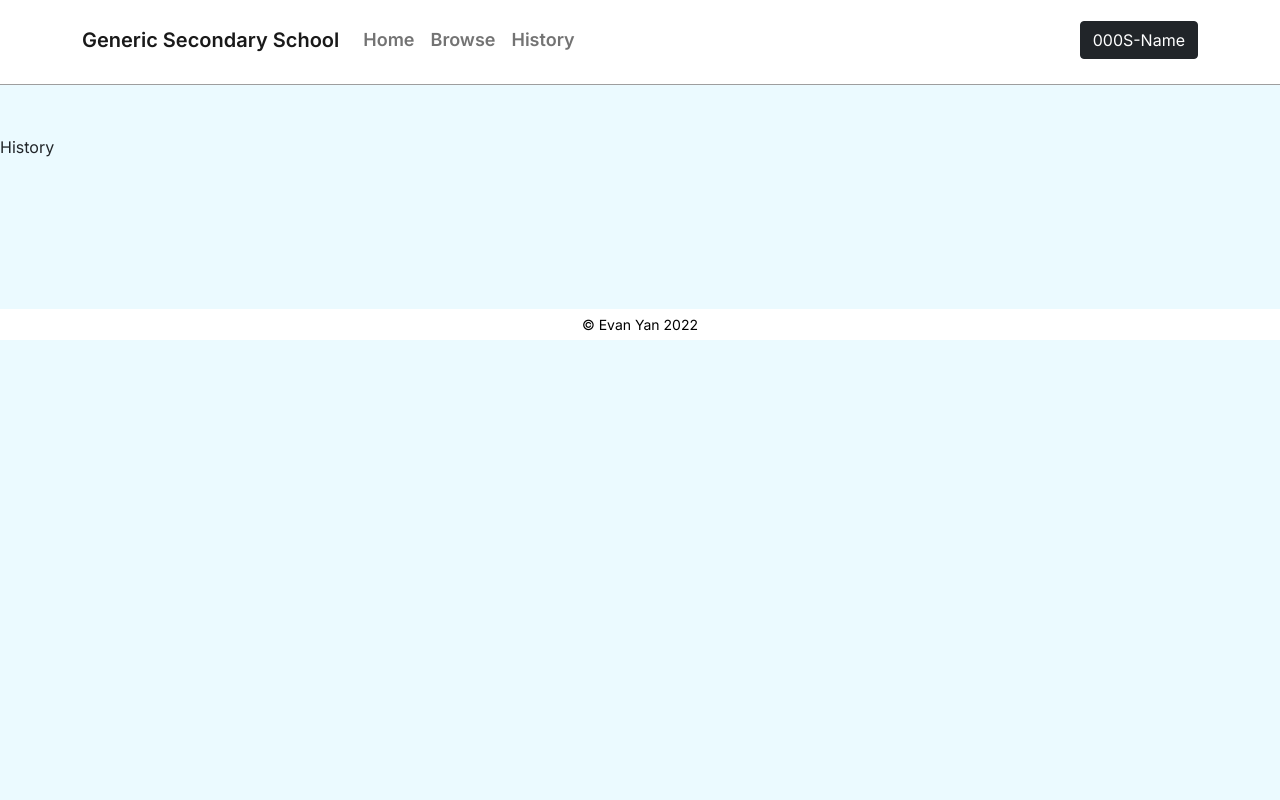
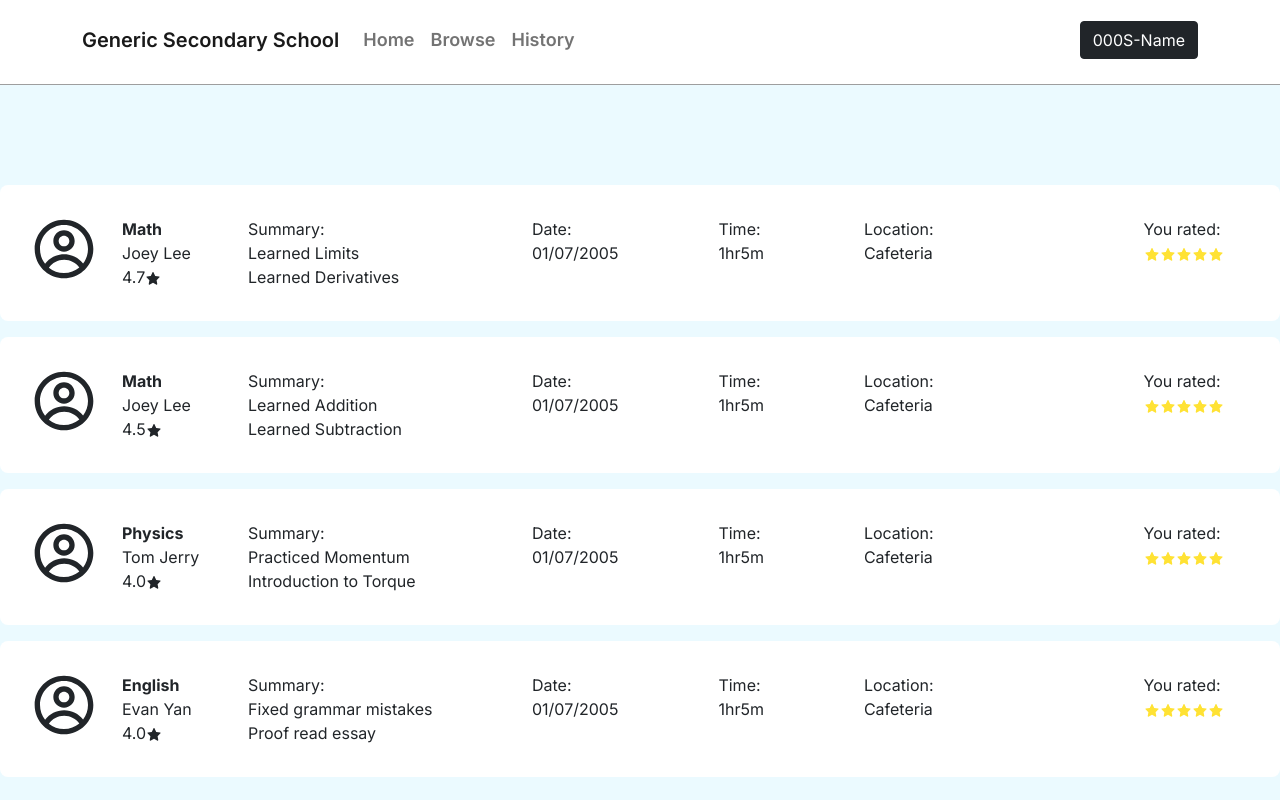
Before and after one commit to evanyans/MySchoolTutor, a React (Create React App) app: page /history in a window 1280 px wide. Shown: the top 800 px of the page. Built offline with nearby package versions, Linux system fonts and the light colour scheme.

Commit message:
final push O_O

```diff
--- a/src/components/Browse.js
+++ b/src/components/Browse.js
@@ -1,15 +1,20 @@
-import React from 'react'
+import React, { useState } from 'react'
 import Button from 'react-bootstrap/Button';
 import Container from 'react-bootstrap/Container';
 import Form from 'react-bootstrap/Form';
 import Nav from 'react-bootstrap/Nav';
 import Navbar from 'react-bootstrap/Navbar';
-import NavDropdown from 'react-bootstrap/NavDropdown';
-import Dropdown from 'react-bootstrap/Dropdown';
 import styled from 'styled-components';
 import { CgProfile } from 'react-icons/cg';
 import { AiFillStar } from 'react-icons/ai';
+import Modal from 'react-bootstrap/Modal';
+import Dropdown from 'react-bootstrap/Dropdown';
+
 const Browse = () => {
+  const [show, setShow] = useState(false);
+
+  const handleClose = () => setShow(false);
+  const handleShow = () => setShow(true);
   return (
     <div>
       <Navbar expand="lg">
@@ -21,52 +26,34 @@ const Browse = () => {
               style={{ maxHeight: '100px' }}
               navbarScroll
             >
-              <Dropdown>
-                <Dropdown.Toggle variant="dark" id="dropdown-basic">
-                  Rating
-                </Dropdown.Toggle>
-
-                <Dropdown.Menu>
-                  <Dropdown.Item href="#/action-1">4.5+</Dropdown.Item>
-                  <Dropdown.Item href="#/action-2">4+</Dropdown.Item>
-                  <Dropdown.Item href="#/action-3">3.5+</Dropdown.Item>
-                </Dropdown.Menu>
-              </Dropdown>
-              <Spacer></Spacer>
-              <Dropdown>
-                <Dropdown.Toggle variant="dark" id="dropdown-basic">
-                  Subject
-                </Dropdown.Toggle>
-
-                <Dropdown.Menu>
-                  <Dropdown.Item href="#/action-1">Math</Dropdown.Item>
-                  <Dropdown.Item href="#/action-2">Physics</Dropdown.Item>
-                  <Dropdown.Item href="#/action-3">Chemistry</Dropdown.Item>
-                  <Dropdown.Item href="#/action-3">English</Dropdown.Item>
-                  <Dropdown.Item href="#/action-3">Biology</Dropdown.Item>
-                </Dropdown.Menu>
-              </Dropdown>
-
+              <h2>Select a subject.</h2>
             </Nav>
-            <Form className="d-flex">
-              <Form.Control
-                type="search"
-                placeholder="Search Subject"
-                className="me-2"
-                aria-label="Search"
-              />
-              <Button variant="outline-success">Search</Button>
-            </Form>
           </Navbar.Collapse>
         </Container>
       </Navbar>
 
       <TutorCards>
-        <Card>
-          <Icon><CgProfile size={64}/></Icon>
+        <Card onClick={handleShow}>
+          <Icon><CgProfile size={64} /></Icon>
           <Personal>
-            <Subject>Physics</Subject>
-            <Body>Evan Yan</Body>
+            <Subject>Math</Subject>
+            <Body>Joey Lee</Body>
+            <Stars>4.7<AiFillStar /></Stars>
+          </Personal>
+          <Subjects>
+            <ul>
+              Subjects:
+              <li>Calculus</li>
+              <li>English</li>
+              <li>Chemistry</li>
+            </ul>
+          </Subjects>
+        </Card>
+        <Card onClick={handleShow}>
+          <Icon><CgProfile size={64} /></Icon>
+          <Personal>
+            <Subject>Chemistry</Subject>
+            <Body>Winnie Pooh</Body>
             <Stars>4.5<AiFillStar /></Stars>
           </Personal>
           <Subjects>
@@ -78,12 +65,12 @@ const Browse = () => {
             </ul>
           </Subjects>
         </Card>
-        <Card>
-          <Icon><CgProfile size={64}/></Icon>
+        <Card onClick={handleShow}>
+          <Icon><CgProfile size={64} /></Icon>
           <Personal>
             <Subject>Physics</Subject>
-            <Body>Evan Yan</Body>
-            <Stars>4.5<AiFillStar /></Stars>
+            <Body>Tom Jerry</Body>
+            <Stars>4.0<AiFillStar /></Stars>
           </Personal>
           <Subjects>
             <ul>
@@ -94,28 +81,12 @@ const Browse = () => {
             </ul>
           </Subjects>
         </Card>
-        <Card>
-          <Icon><CgProfile size={64}/></Icon>
+        <Card onClick={handleShow}>
+          <Icon><CgProfile size={64} /></Icon>
           <Personal>
-            <Subject>Physics</Subject>
+            <Subject>English</Subject>
             <Body>Evan Yan</Body>
-            <Stars>4.5<AiFillStar /></Stars>
-          </Personal>
-          <Subjects>
-            <ul>
-              Subjects:
-              <li>Calculus</li>
-              <li>English</li>
-              <li>Chemistry</li>
-            </ul>
-          </Subjects>
-        </Card>
-        <Card>
-          <Icon><CgProfile size={64}/></Icon>
-          <Personal>
-            <Subject>Physics</Subject>
-            <Body>Evan Yan</Body>
-            <Stars>4.5<AiFillStar /></Stars>
+            <Stars>4.0<AiFillStar /></Stars>
           </Personal>
           <Subjects>
             <ul>
@@ -127,6 +98,51 @@ const Browse = () => {
           </Subjects>
         </Card>
       </TutorCards>
+
+
+      <Modal show={show} onHide={handleClose}>
+        <Modal.Header closeButton>
+          <Header>Schedule</Header>
+
+        </Modal.Header>
+        <Modal.Body>
+          <Form>
+
+            <Form.Group className="mb-3">
+              <Form.Label>Schedule a time</Form.Label>
+              <Form.Control
+                type="email"
+                placeholder="3:00pm, lunchtime, etc.."
+                autoFocus
+              />
+            </Form.Group>
+            <Form.Group className="mb-3">
+              <Form.Label>Location</Form.Label>
+              <Form.Control
+                type="email"
+                placeholder="room A201, library, etc.."
+                autoFocus
+              />
+            </Form.Group>
+            <Form.Group
+              className="mb-3"
+            >
+              <Form.Label>What do you want to learn/review?</Form.Label>
+              <Form.Control as="textarea" rows={3} />
+            </Form.Group>
+          </Form>
+        </Modal.Body>
+        <Modal.Footer>
+          <Button variant="secondary" onClick={handleClose}>
+            Close
+          </Button>
+          <Button variant="primary" onClick={handleClose}>
+            Submit
+          </Button>
+        </Modal.Footer>
+
+      </Modal>
+      <Spacer></Spacer>
     </div>
   )
 }
@@ -135,7 +151,12 @@ export default Browse
 
 export const Spacer = styled.div
   `
-padding-left:10px;
+padding-bottom:300px;
+`
+export const Header = styled.div`
+position:relative;
+font-weight:700;
+font-size:2rem;
 `
 
 export const TutorCards = styled.div`
@@ -147,7 +168,8 @@ flex-wrap:wrap;
 export const Card = styled.div`
 width:397px;
 height:170px;
-background-color:#F3F4F6;
+background-color:white;
+border-radius:8px;
 padding-left:32px;
 padding-right:32px;
 padding-top:32px;
--- a/src/components/History.js
+++ b/src/components/History.js
@@ -1,9 +1,225 @@
 import React from 'react'
-
+import Button from 'react-bootstrap/Button';
+import Container from 'react-bootstrap/Container';
+import Form from 'react-bootstrap/Form';
+import Nav from 'react-bootstrap/Nav';
+import Navbar from 'react-bootstrap/Navbar';
+import styled from 'styled-components';
+import { CgProfile } from 'react-icons/cg';
+import { AiFillStar } from 'react-icons/ai';
+import Modal from 'react-bootstrap/Modal';
+import Dropdown from 'react-bootstrap/Dropdown';
 const History = () => {
   return (
-    <div>History</div>
+    <div>
+
+      <TutorCards>
+        <Card>
+          <Icon><CgProfile size={64} /></Icon>
+          <Personal>
+            <Subject>Math</Subject>
+            <Body>Joey Lee</Body>
+            <Stars>4.7<AiFillStar /></Stars>
+          </Personal>
+
+          <Subjects>
+            <ul>
+              Summary:
+              <li>Learned Limits</li>
+              <li>Learned Derivatives</li>
+            </ul>
+          </Subjects>
+          <ExtraInfo>
+          <Date>
+            Date:<br></br>01/07/2005
+          </Date>
+          <Date>
+            Time:<br></br>1hr5m
+          </Date>
+          <Date>
+            Location:<br></br>Cafeteria
+          </Date>
+
+          <Rate>
+            You rated:
+            <Star><AiFillStar /><AiFillStar /><AiFillStar /><AiFillStar /><AiFillStar /></Star>
+          </Rate>
+          </ExtraInfo>
+        </Card>
+        <Card>
+          <Icon><CgProfile size={64} /></Icon>
+          <Personal>
+            <Subject>Math</Subject>
+            <Body>Joey Lee</Body>
+            <Stars>4.5<AiFillStar /></Stars>
+          </Personal>
+          <Subjects>
+          <ul>
+              Summary:
+              <li>Learned Addition</li>
+              <li>Learned Subtraction</li>
+            </ul>
+          </Subjects>
+          <ExtraInfo>
+          <Date>
+            Date:<br></br>01/07/2005
+          </Date>
+          <Date>
+            Time:<br></br>1hr5m
+          </Date>
+          <Date>
+            Location:<br></br>Cafeteria
+          </Date>
+          <Rate>
+            You rated:
+            <Star><AiFillStar /><AiFillStar /><AiFillStar /><AiFillStar /><AiFillStar /></Star>
+          </Rate>
+          </ExtraInfo>
+        </Card>
+        <Card>
+          <Icon><CgProfile size={64} /></Icon>
+          <Personal>
+            <Subject>Physics</Subject>
+            <Body>Tom Jerry</Body>
+            <Stars>4.0<AiFillStar /></Stars>
+          </Personal>
+          <Subjects>
+          <ul>
+              Summary:
+              <li>Practiced Momentum </li>
+              <li>Introduction to Torque</li>
+            </ul>
+          </Subjects>
+          <ExtraInfo>
+          <Date>
+            Date:<br></br>01/07/2005
+          </Date>
+          <Date>
+            Time:<br></br>1hr5m
+          </Date>
+          <Date>
+            Location:<br></br>Cafeteria
+          </Date>
+          <Rate>
+            You rated:
+            <Star><AiFillStar /><AiFillStar /><AiFillStar /><AiFillStar /><AiFillStar /></Star>
+          </Rate>
+          </ExtraInfo>
+        </Card>
+        <Card>
+          <Icon><CgProfile size={64} /></Icon>
+          <Personal>
+            <Subject>English</Subject>
+            <Body>Evan Yan</Body>
+            <Stars>4.0<AiFillStar /></Stars>
+          </Personal>
+          <Subjects>
+          <ul>
+              Summary:
+              <li>Fixed grammar mistakes</li>
+              <li>Proof read essay</li>
+            </ul>
+          </Subjects>
+          <ExtraInfo>
+          <Date>
+            Date:<br></br>01/07/2005
+          </Date>
+          <Date>
+            Time:<br></br>1hr5m
+          </Date>
+          <Date>
+            Location:<br></br>Cafeteria
+          </Date>
+          <Rate>
+            You rated:
+            <Star><AiFillStar /><AiFillStar /><AiFillStar /><AiFillStar /><AiFillStar /></Star>
+          </Rate>
+          </ExtraInfo>
+        </Card>
+
+      </TutorCards>
+    </div>
   )
 }
 
 export default History
+
+export const Star = styled.div`
+  text-align:right;
+  margin-right:32px;
+  color:#FFE234;
+`
+
+export const Spacer = styled.div
+  `
+padding-bottom:300px;
+`
+export const Date = styled.div`
+padding-left:100px;
+
+`
+export const ExtraInfo = styled.div`
+position:absolute;
+padding-left: 400px;
+display:flex;
+
+`
+export const Rate = styled.div`
+padding-left:210px;
+`
+
+export const Header = styled.div`
+position:relative;
+font-weight:700;
+font-size:2rem;
+`
+
+export const TutorCards = styled.div`
+padding-top:50px;
+display:flex;
+gap:1rem;
+flex-wrap:wrap;
+font-size:16px;
+`
+export const Card = styled.div`
+width:1293px;
+height:136px;
+background-color:white;
+border-radius:8px;
+padding-left:32px;
+padding-right:35px;
+padding-top:32px;
+padding-bottom:32px;
+display:flex;
+transition: box-shadow .2s;
+  &:hover {
+    box-shadow: 0 0 15px rgba(20,20,20,.2);
+}
+
+`
+export const Personal = styled.div`
+padding-left:90px;
+padding-right:10px;
+position:absolute;
+`
+export const Body = styled.div`
+
+`
+export const Subject = styled.div`
+
+font-weight:700;
+`
+export const Stars = styled.div`
+
+
+`
+export const Subjects = styled.div`
+  padding-left:120px;
+  ul{
+    list-style-type: none;
+  }
+
+`
+export const Icon = styled.div`
+
+`
```
Also changed, not shown: src/components/Home.js (+7 -5 lines).
